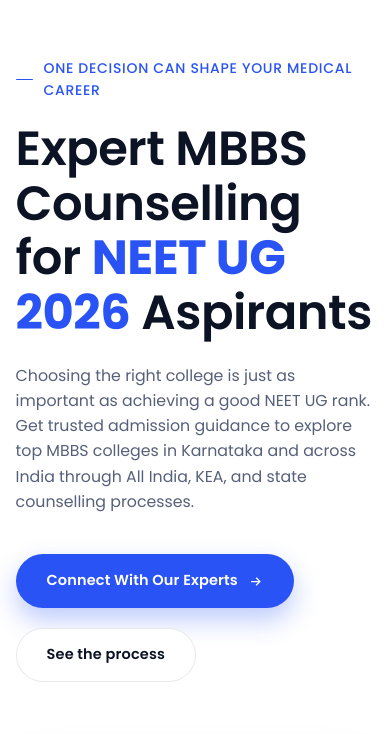
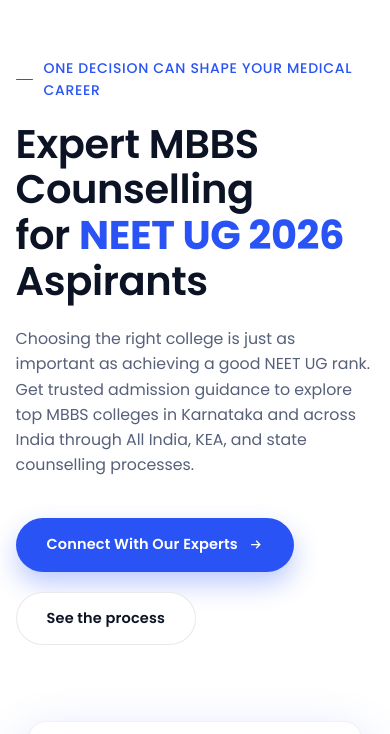
Before and after one commit to Iseeualways/MBBS-Counselling_page, a plain HTML site: page index.html in a window 390 px wide. Shown: the part 77-811 px from the top of the page. Drawn offline with nearby package versions, Linux system fonts and the light colour scheme.

Commit message:
Update style.css

```diff
--- a/style.css
+++ b/style.css
@@ -475,7 +475,7 @@
   }
 
   .hero-headline {
-      font-size: clamp(3rem, 5vw, 3.1rem);
+      font-size: clamp(2.5rem, 5vw, 3.1rem);
       font-weight: 600;
       line-height: 1.14;
       color: var(--ink);
```
